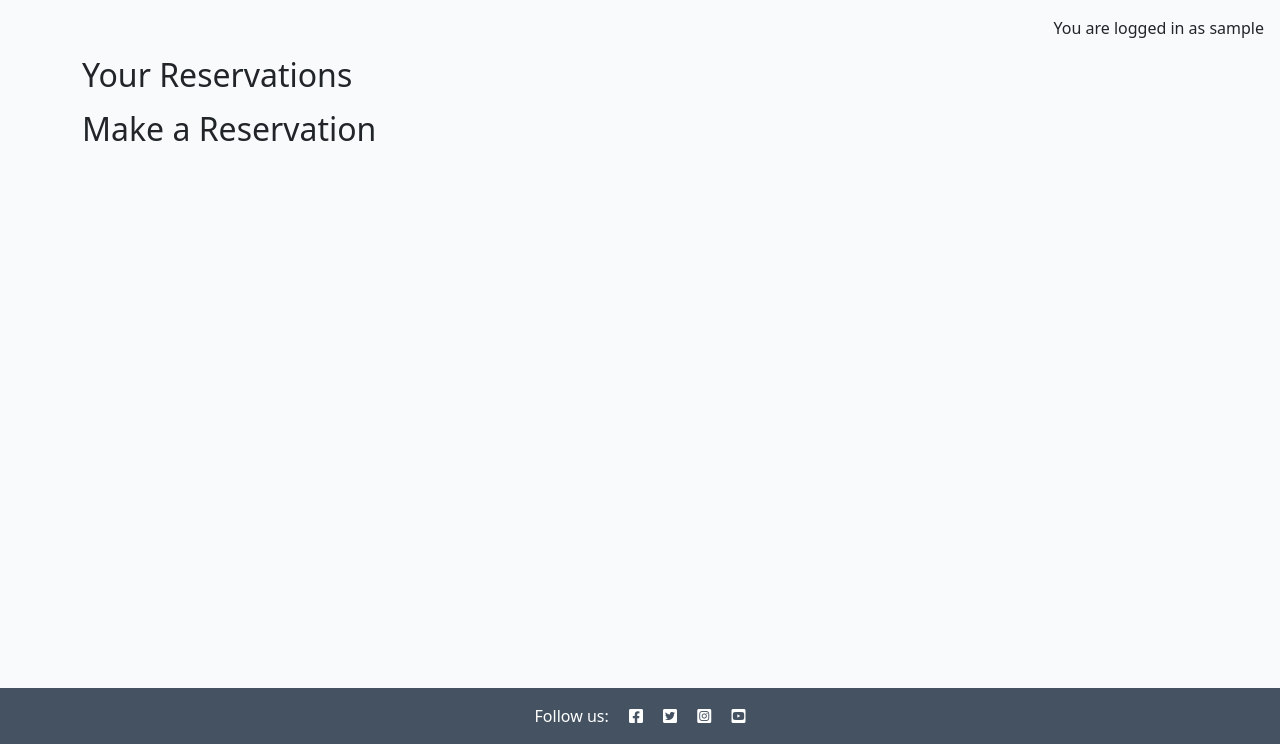
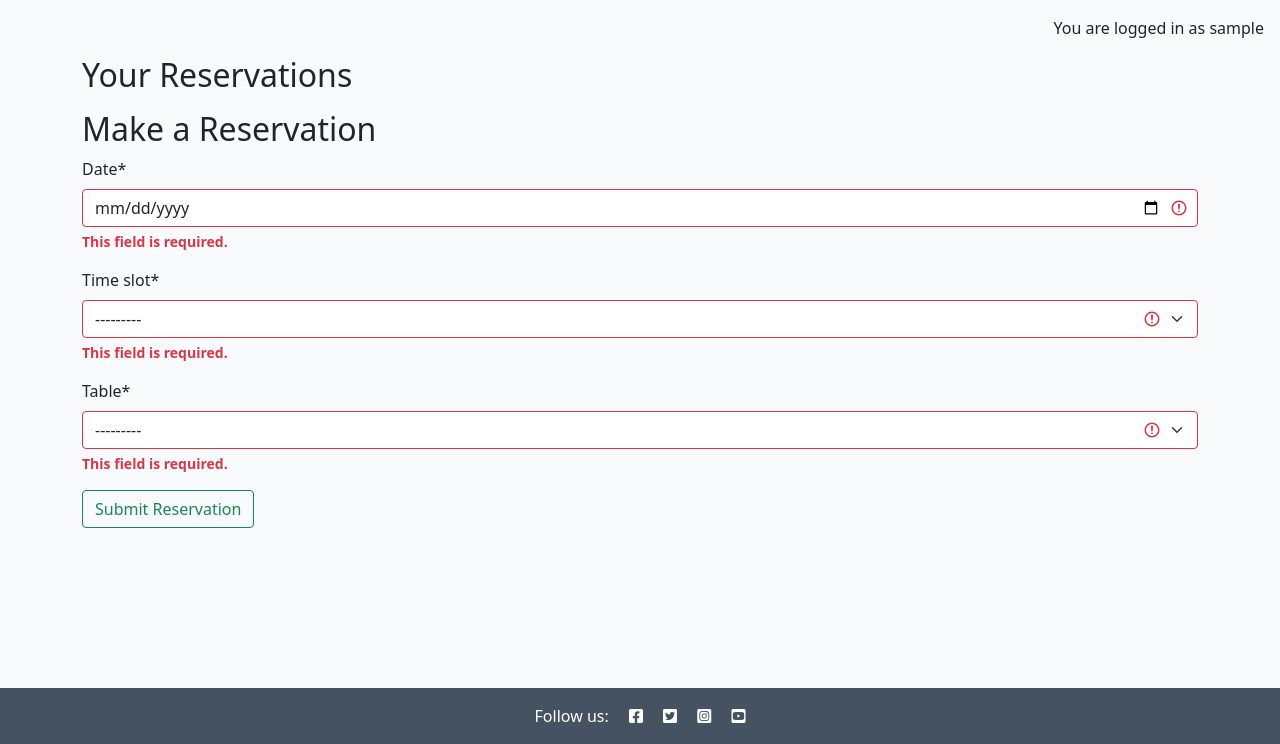
Before and after one commit to Mattias-08/Restaurant-booking, a Django app: page / in a window 1280 px wide. Shown: the part 56-800 px from the top of the page. Run offline with Django 4.2, Linux system fonts and the light colour scheme; the visitor is signed in with stand-in values (Sample User, id 1); data that the repository does not hold is empty; some libraries are stand-ins or nearby versions.

Commit message:
adjust clean method in models

```diff
--- a/booking_system/settings.py
+++ b/booking_system/settings.py
@@ -28,7 +28,7 @@
 SECRET_KEY = os.environ.get("SECRET_KEY")
 
 # SECURITY WARNING: don't run with debug turned on in production!
-DEBUG = True
+DEBUG = False
 
 ALLOWED_HOSTS = [
     '8000-mattias08-restaurantboo-l585hxyd9hl.ws.codeinstitute-ide.net',
--- a/reservations/forms.py
+++ b/reservations/forms.py
@@ -6,3 +6,8 @@
     class Meta:
         model = Reservation
         fields = ['date', 'time_slot', 'table']
+        widgets = {
+            'date': forms.DateInput(attrs={'type': 'date'}),
+            'time_slot': forms.Select(attrs={'class': 'form-select'}),
+            'table': forms.Select(attrs={'class': 'form-select'})
+        }
--- a/reservations/models.py
+++ b/reservations/models.py
@@ -46,17 +46,19 @@
         ).exists()
 
     def clean(self):
-        # Validate reservation date
-        if self.date <= timezone.now().date():
-            raise ValidationError('Reservations can only be made for future dates')
+            # Validate reservation date
+        if self.date is not None and self.date <= timezone.now().date():
+            raise ValidationError('Reservations can only be made for future dates.')
 
-        # Validate table availability
-        if not self.is_table_available():
-            raise ValidationError('Selected table is not available for this time slot.')
+    # Validate table availability only if date and time_slot are set
+        if self.date is not None and self.time_slot is not None:
+            if not self.is_table_available():
+                raise ValidationError('Selected table is not available for this time slot.')
 
         # Validate time slot
         if self.time_slot not in dict(TIME_PERIODS):
-            raise ValidationError('Invalid time slot selected.')
+            if not self.is_table_available():
+                raise ValidationError('Invalid time slot selected.')
 
     def save(self, *args, **kwargs):
         self.full_clean()
--- a/templates/404.html
+++ b/templates/404.html
@@ -1,4 +1,5 @@
 <!DOCTYPE html>
+{% extends "base.html" %}
 <html>
 <head>
     <title>Page Not Found</title>
--- a/templates/home.html
+++ b/templates/home.html
@@ -18,5 +18,10 @@
     {% endif %}
 
     <h2>Make a Reservation</h2>
+    <form method="post" action="{% url 'make_reservation' %}">
+      {% csrf_token %}
+      {{ reservation_form|crispy }}
+      <button type="submit" class="btn btn-outline-success">Submit Reservation</button>
+  </form>
   </div>
 {% endblock content%}
```
Also changed, not shown: reservations/templates/reservation_form.html (deleted, +0 -7 lines).
